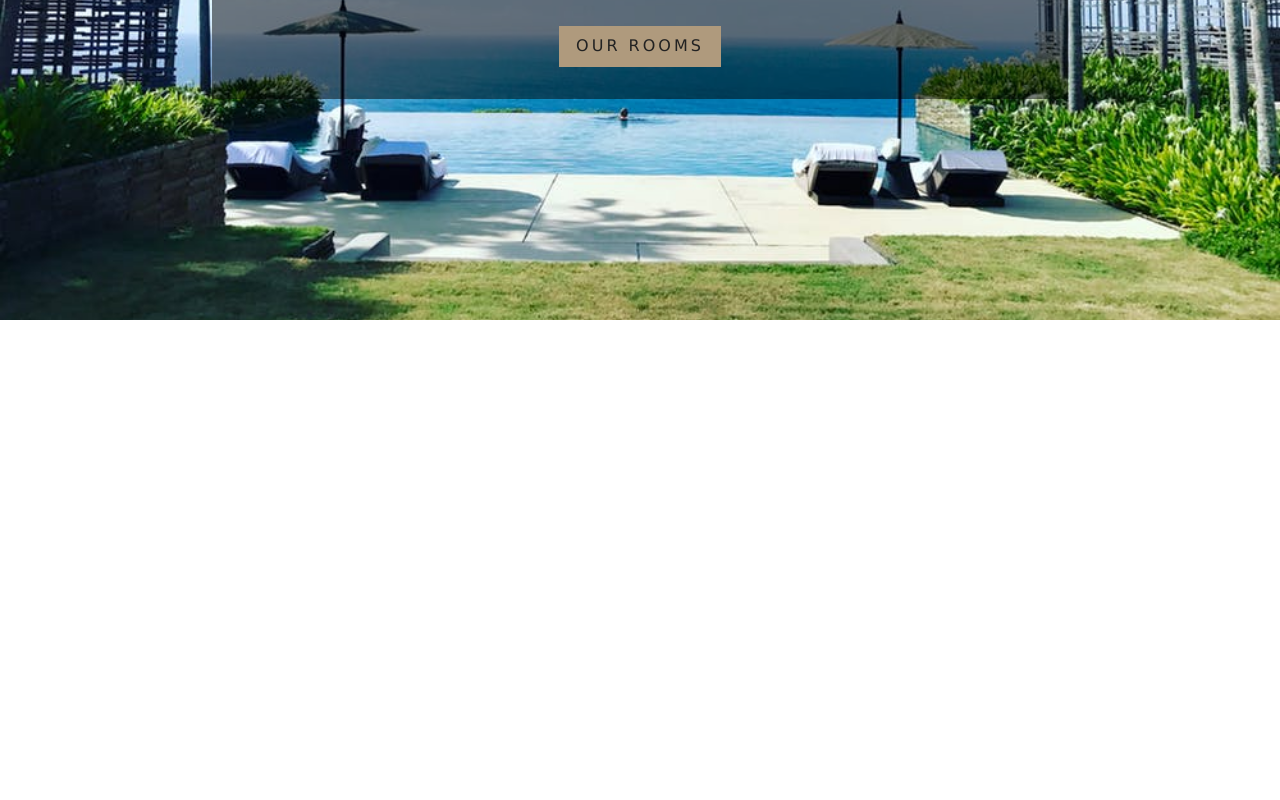
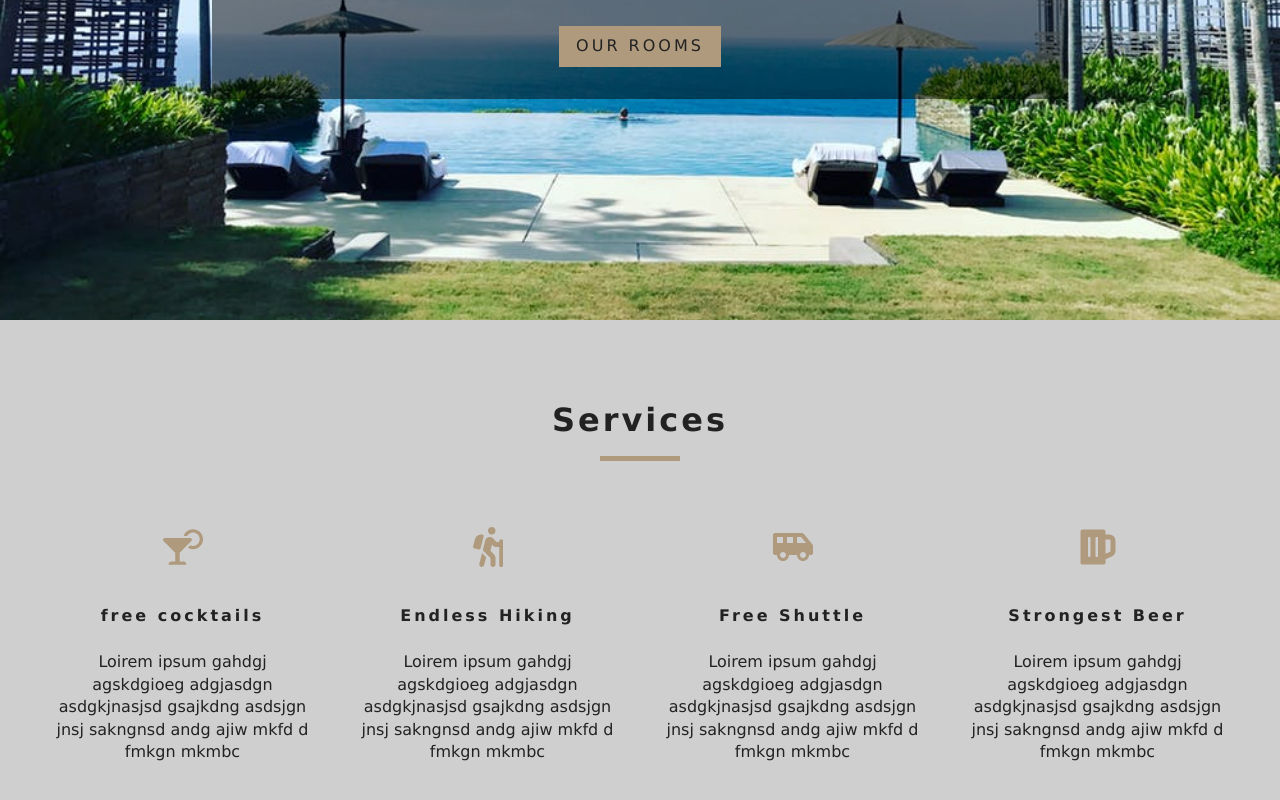
Before and after one commit to adhikarisushant/hotel-website-react, a React (Create React App) app: page / in a window 1280 px wide. Shown: the part 480-1280 px from the top of the page. Before the commit the page ends 800 px from the top, so only its background shows below. Built offline with nearby package versions, Linux system fonts and the light colour scheme.

Commit message:
services section

```diff
--- /dev/null
+++ b/src/components/Services.js
@@ -0,0 +1,48 @@
+import React, { Component } from 'react'
+import {FaCocktail, FaHiking, FaShuttleVan, FaBeer} from 'react-icons/fa'
+import Title from './Title'
+
+export default class Services extends Component {
+    state={
+        services: [
+            {
+                icon:<FaCocktail />,
+                title:"free cocktails",
+                info: "Loirem ipsum gahdgj agskdgioeg adgjasdgn asdgkjnasjsd gsajkdng asdsjgn jnsj sakngnsd andg ajiw mkfd d fmkgn mkmbc"
+            },
+            {
+                icon:<FaHiking />,
+                title:"Endless Hiking",
+                info: "Loirem ipsum gahdgj agskdgioeg adgjasdgn asdgkjnasjsd gsajkdng asdsjgn jnsj sakngnsd andg ajiw mkfd d fmkgn mkmbc"
+            },
+            {
+                icon:<FaShuttleVan/>,
+                title:"Free Shuttle",
+                info: "Loirem ipsum gahdgj agskdgioeg adgjasdgn asdgkjnasjsd gsajkdng asdsjgn jnsj sakngnsd andg ajiw mkfd d fmkgn mkmbc"
+            },
+            {
+                icon:<FaBeer />,
+                title:"Strongest Beer",
+                info: "Loirem ipsum gahdgj agskdgioeg adgjasdgn asdgkjnasjsd gsajkdng asdsjgn jnsj sakngnsd andg ajiw mkfd d fmkgn mkmbc"
+            }
+        ]
+    }
+    render() {
+        return (
+            <section className="services">
+                <Title title="services" />
+                <div className="services-center">
+                    {this.state.services.map((item, index) => {
+                        return (
+                            <article key={index} className="service">
+                                <span>{item.icon}</span>
+                                <h6>{item.title}</h6>
+                                <p>{item.info}</p>
+                            </article>
+                        )
+                    })}
+                </div>
+            </section>
+        )
+    }
+}
--- /dev/null
+++ b/src/components/Title.js
@@ -0,0 +1,12 @@
+import React from 'react'
+
+const Title = ({title}) => {
+    return (
+        <div className="section-title">
+            <h4>{title}</h4>
+            <div />
+        </div>
+    )
+}
+
+export default Title
--- a/src/pages/Home.js
+++ b/src/pages/Home.js
@@ -2,14 +2,18 @@
 import Hero from "../components/Hero";
 import Banner from '../components/Banner'
 import {Link} from 'react-router-dom'
+import Services from '../components/Services'
 
 const Home = () => {
     return (
+        <>
         <Hero>
             <Banner title="luxurious rooms" subtitle="deluxe rooms starting at $229">
                 <Link to="/rooms" className="btn-primary">Our rooms</Link>
             </Banner>
         </Hero>
+        <Services />
+        </>
     )
 }
 
```
Also changed, not shown: 1 other file (tests, documents, lock files or other folders).
